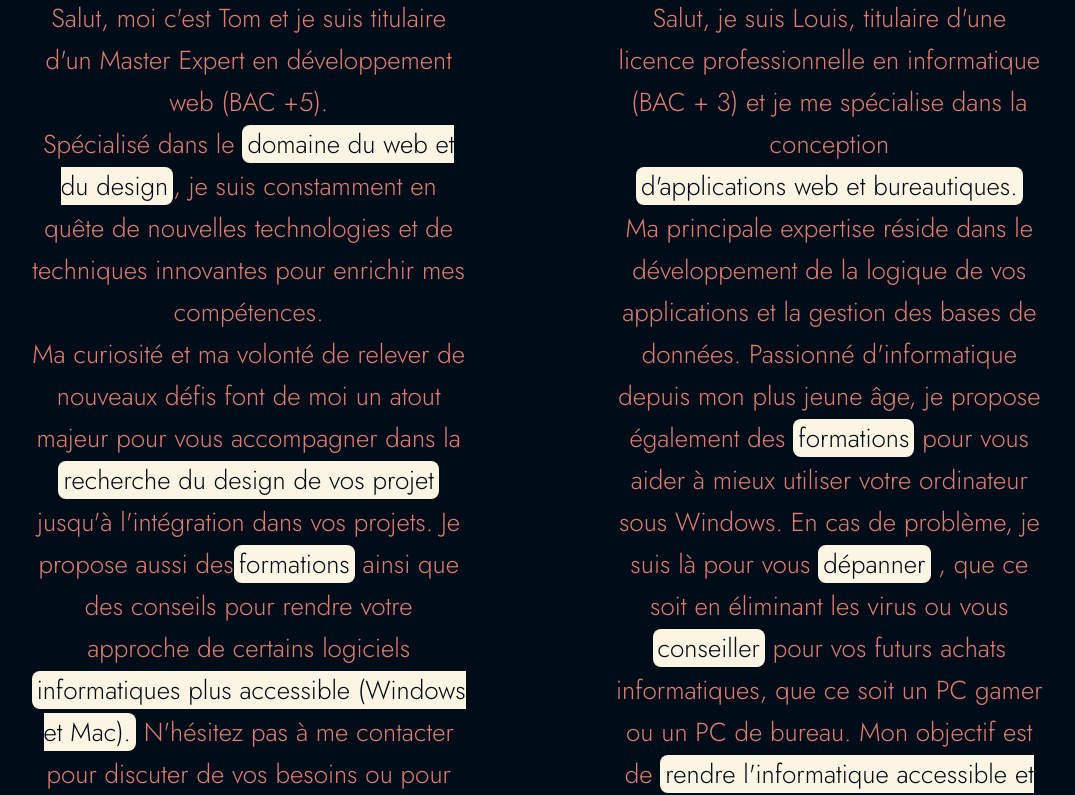
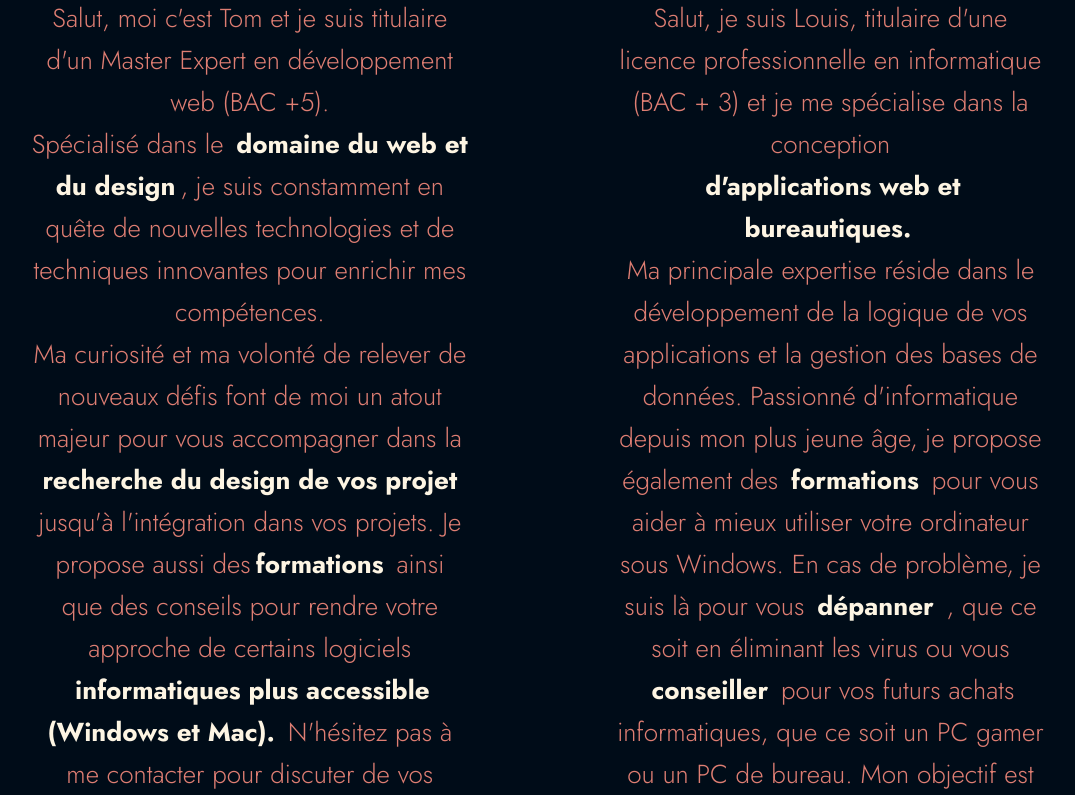
Before and after one commit to tom-ruiz/Klonis, a Next.js app: page /pages/page-info in a window 1280 px wide. Shown: the part 780-1575 px from the top of the page, without its empty margins (101-1176 px from the left). Built offline with nearby package versions, Linux system fonts and the light colour scheme.

Commit message:
modif surlignage infos

```diff
--- a/src/styles/Info.module.css
+++ b/src/styles/Info.module.css
@@ -84,8 +84,8 @@
 }
 
 .main span {
-  background-color: #FDF5E3;
-  color: #000C18;
+  color: #FDF5E3;
+  font-weight: bold;
   padding: 0 5px;
   border-radius: 8px;
 }
```
